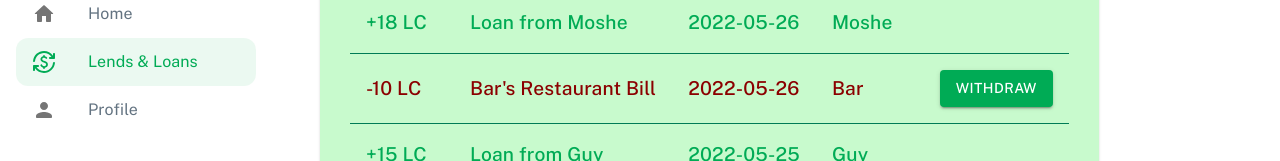
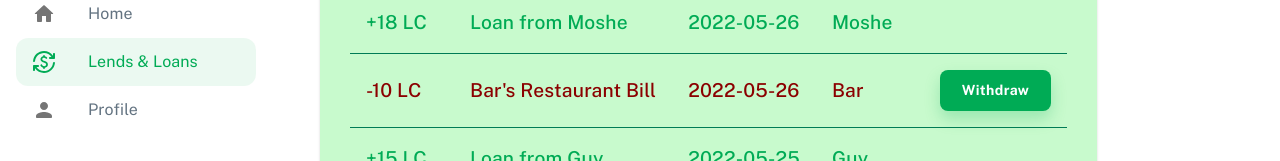
Before and after one commit to PCOffline/LevBank-frontend, a React (Create React App) app: page /lends-and-loans in a window 1280 px wide. Shown: the part 230-391 px from the top of the page. Built offline with nearby package versions, Linux system fonts and the light colour scheme.

Commit message:
feat: add negative button to table

```diff
--- a/src/components/common/Table.js
+++ b/src/components/common/Table.js
@@ -6,10 +6,10 @@ import {
   Paper,
   TableHead,
   TableBody,
-  Button,
   Typography,
 } from '@mui/material';
 import styled from '@emotion/styled';
+import Button, { NegativeButton } from '../common/Button';
 
 const StyledCell = styled(TableCell)(({ theme }) => ({
   borderColor: theme.palette.primary.dark,
@@ -33,6 +33,14 @@ const TitleText = styled(Text)(({ theme }) => ({
   color: theme.palette.primary.dark,
 }));
 
+const StyledButton = styled(Button)(({ theme }) => ({
+  width: '100%',
+}));
+
+const StyledNegativeButton = styled(NegativeButton)(({ theme }) => ({
+  width: '100%',
+}));
+
 export default function Table(props) {
   const { fields, data, buttons } = props;
 
@@ -49,16 +57,22 @@ export default function Table(props) {
         {buttons?.length &&
           buttons.map((button) => {
             const showButton = button.isVisible ? button.isVisible(row) : true;
+            const buttonText = typeof button.text === 'function' ? button.text(row, index, button) : button.text;
+            const negative =
+              typeof button.negative === 'function'
+                ? button.negative(row, index, button)
+                : button.negative;
+              const ButtonType = negative ? StyledNegativeButton : StyledButton;
 
             return (
-              <StyledCell key={button.text}>
+              <StyledCell key={buttonText}>
                 {showButton && (
-                  <Button
+                  <ButtonType
                     variant='contained'
                     onClick={() => button.onClick?.(row, index, button)}
                   >
-                    {button.text}
-                  </Button>
+                    {buttonText}
+                  </ButtonType>
                 )}
               </StyledCell>
             );
```
